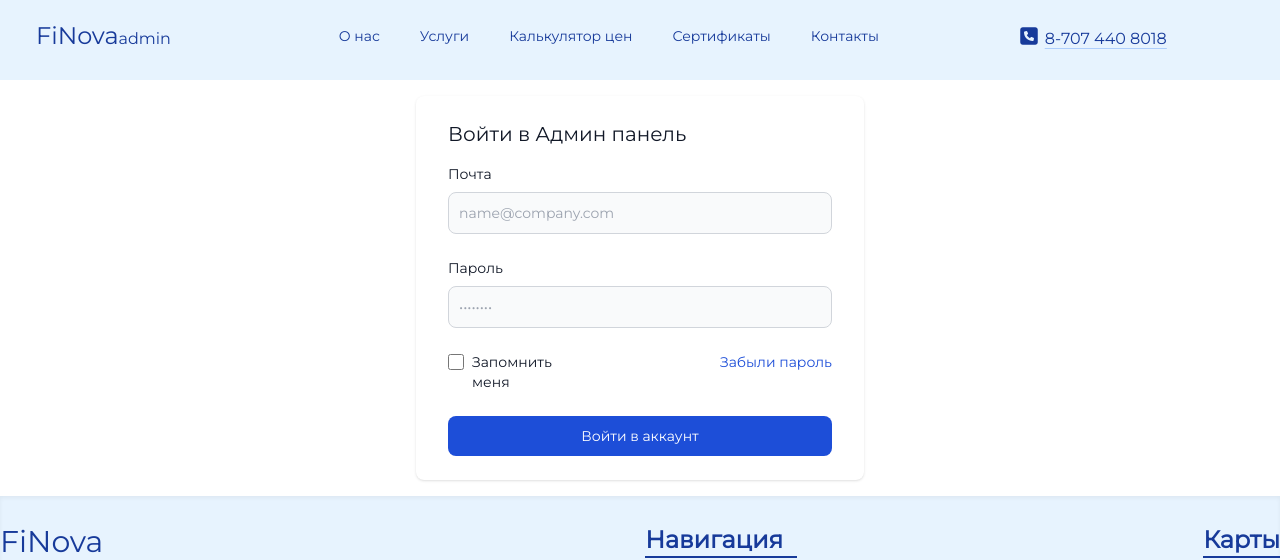
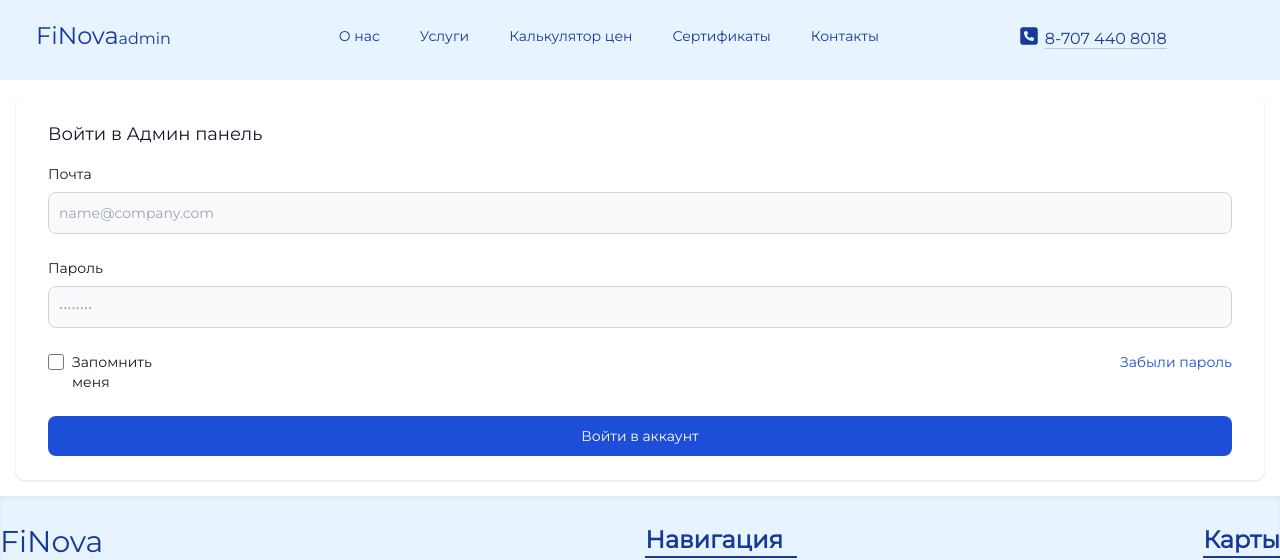
Before and after one commit to AdamDimErt/finbuh, a React (Create React App) app: page /login in a window 1280 px wide. Shown: the top 560 px of the page. Built offline with nearby package versions, Linux system fonts and the light colour scheme.

Commit message:
Update Login.jsx

```diff
--- a/src/pages/Login.jsx
+++ b/src/pages/Login.jsx
@@ -40,16 +40,16 @@ const Login = () => {
 
     return (
         <div>
-            <div className='h-[400px] w-full p-4 overflow-x-hidden overflow-y-auto md:inset-0 md:h-full'>
-                <div className='relative m-auto w-full h-full max-w-md md:h-auto'>
-                    <div className='relative bg-white rounded-lg shadow dark:bg-gray-700'>
+            <div className='h-full md:max-h-md w-full p-4 overflow-y-auto md:inset-0 md:h-full'>
+                <div className='relative mx-auto md:max-w-none w-full h-full md:h-auto'>
+                    <div className='relative bg-white rounded-lg overflow-hidden shadow dark:bg-gray-700'>
                         <div className='px-6 py-6 lg:px-8'>
-                            <h3 className='mb-4 text-xl font-medium text-gray-900 dark:text-white'>
+                            <h3 className='mb-4 text-lg font-medium text-gray-900 dark:text-white'>
                                 Войти в Админ панель
                             </h3>
                             <div className='space-y-6'>
                                 <div>
-                                    <label className='block mb-2 text-sm font-medium text-gray-900 dark:text-white'>
+                                    <label className=' mb-2 text-sm font-medium text-gray-900 dark:text-white'>
                                         Почта
                                     </label>
                                     <input
@@ -57,12 +57,12 @@ const Login = () => {
                                         type='email'
                                         name='email'
                                         id='email'
-                                        className='bg-gray-50 border border-gray-300 text-gray-900 text-sm rounded-lg focus:ring-blue-500 focus:border-blue-500 block w-full p-2.5 dark:bg-gray-600 dark:border-gray-500 dark:placeholder-gray-400 dark:text-white'
+                                        className='bg-gray-50 border border-gray-300 text-gray-900 text-sm rounded-lg focus:ring-blue-500 focus:border-blue-500  w-full p-2.5 dark:bg-gray-600 dark:border-gray-500 dark:placeholder-gray-400 dark:text-white'
                                         placeholder='name@company.com'
                                     />
                                 </div>
                                 <div>
-                                    <label className='block mb-2 text-sm font-medium text-gray-900 dark:text-white'>
+                                    <label className=' mb-2 text-sm font-medium text-gray-900 dark:text-white'>
                                         Пароль
                                     </label>
                                     <input
@@ -70,7 +70,7 @@ const Login = () => {
                                         type='password'
                                         name='password'
                                         placeholder='••••••••'
-                                        className='bg-gray-50 border border-gray-300 text-gray-900 text-sm rounded-lg focus:ring-blue-500 focus:border-blue-500 block w-full p-2.5 dark:bg-gray-600 dark:border-gray-500 dark:placeholder-gray-400 dark:text-white'
+                                        className='bg-gray-50 border border-gray-300 text-gray-900 text-sm rounded-lg focus:ring-blue-500 focus:border-blue-500  w-full p-2.5 dark:bg-gray-600 dark:border-gray-500 dark:placeholder-gray-400 dark:text-white'
                                     />
                                 </div>
                                 <div className='flex justify-between'>
```
